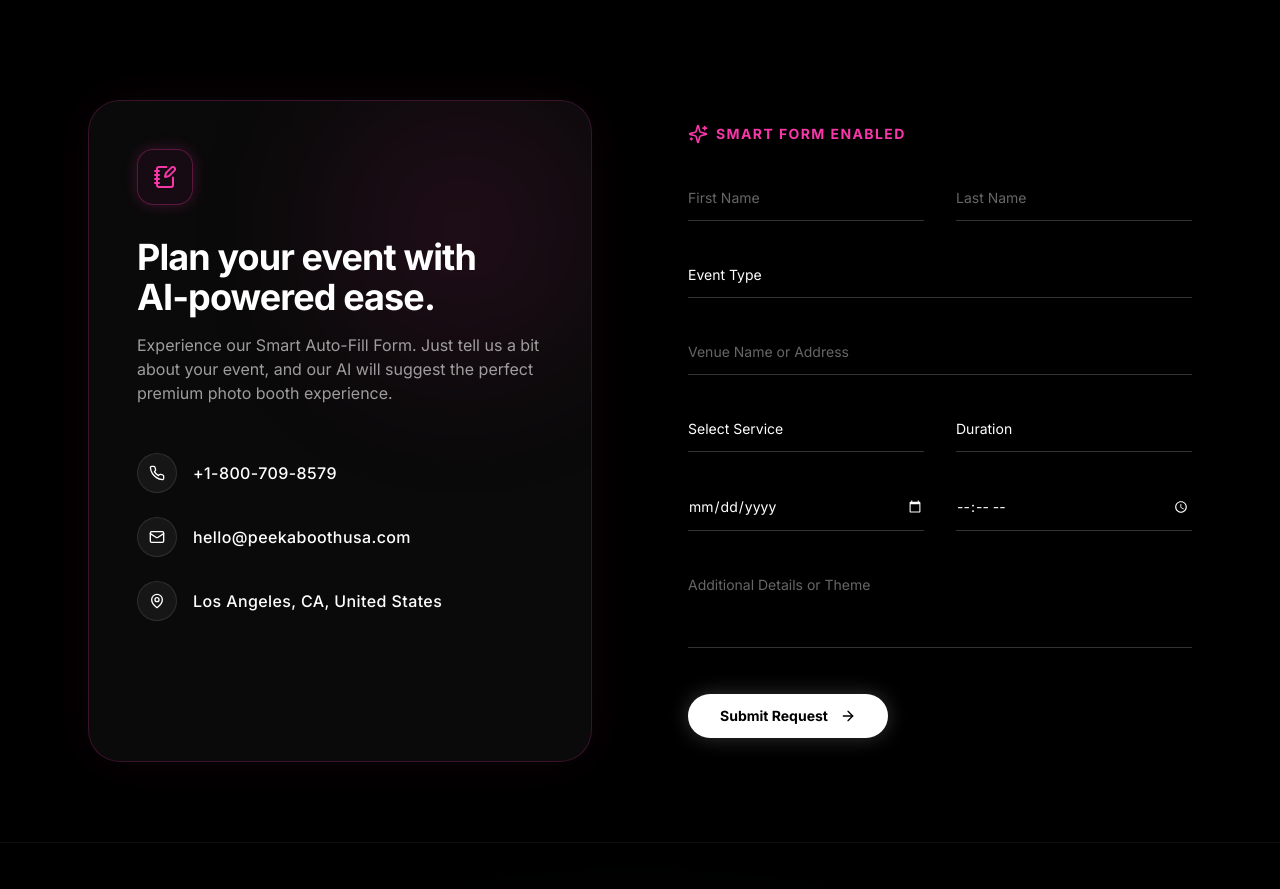
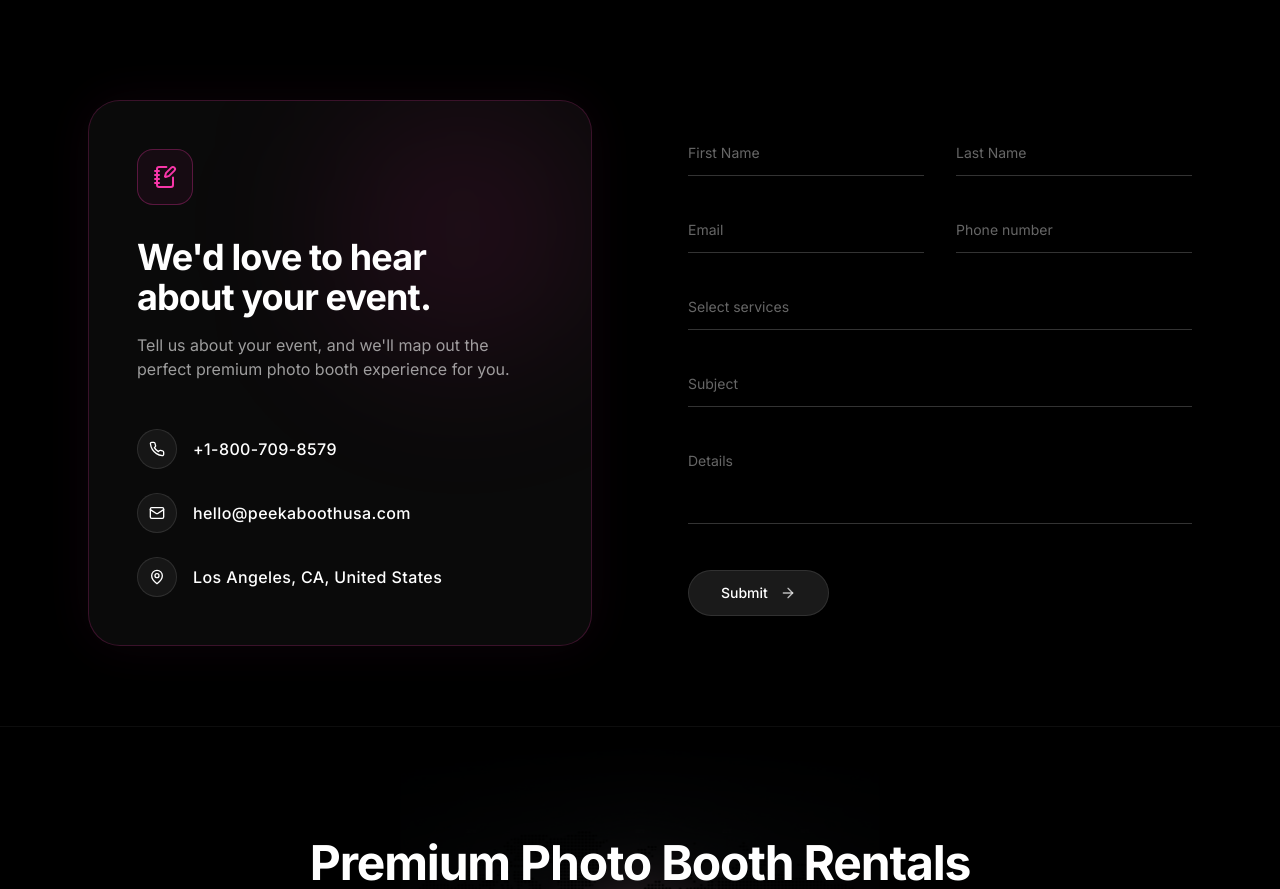
Before and after one commit to Sharmeen-Rauf/peekaboothusa, a Next.js app: page / in a window 1280 px wide. Shown: the part 7400-8289 px from the top of the page. Built offline with nearby package versions, Linux system fonts and the light colour scheme.

Commit message:
revert: restore simple contact form, remove ai features

```diff
--- a/components/sections/Contact.tsx
+++ b/components/sections/Contact.tsx
@@ -1,54 +1,9 @@
 "use client";
 
-import { useState, useEffect } from "react";
-import { motion, AnimatePresence } from "framer-motion";
-import { Phone, Mail, MapPin, ArrowRight, NotebookPen, Sparkles, DollarSign, Map, Clock } from "lucide-react";
+import { motion } from "framer-motion";
+import { Phone, Mail, MapPin, ArrowRight, NotebookPen } from "lucide-react";
 
 export default function Contact() {
-  const [eventType, setEventType] = useState("");
-  const [service, setService] = useState("");
-  const [duration, setDuration] = useState("");
-  const [venue, setVenue] = useState("");
-  const [time, setTime] = useState("");
-  const [details, setDetails] = useState("");
-
-  const [showWeddingAI, setShowWeddingAI] = useState(false);
-  const [showVenueSuggestions, setShowVenueSuggestions] = useState(false);
-  const [appliedAI, setAppliedAI] = useState(false);
-
-  // AI Logic for Wedding Auto-Suggest
-  useEffect(() => {
-    if (eventType === "wedding" && !appliedAI) {
-      setShowWeddingAI(true);
-    } else {
-      setShowWeddingAI(false);
-    }
-  }, [eventType, appliedAI]);
-
-  // AI Logic for Venue Auto-Complete
-  useEffect(() => {
-    if (venue.length > 2 && !venue.includes(",")) {
-      setShowVenueSuggestions(true);
-    } else {
-      setShowVenueSuggestions(false);
-    }
-  }, [venue]);
-
-  const applyWeddingAI = (e: React.MouseEvent) => {
-    e.preventDefault();
-    setService("magazine");
-    setDuration("3-4 hours");
-    setDetails("Theme: Romantic / Classic Elegance.");
-    setTime("18:00");
-    setShowWeddingAI(false);
-    setAppliedAI(true);
-  };
-
-  const selectVenue = (selectedVenue: string) => {
-    setVenue(selectedVenue);
-    setShowVenueSuggestions(false);
-  };
-
   return (
     <section id="contact" className="py-16 md:py-20 relative bg-black">
       <div className="container mx-auto px-6 max-w-6xl relative z-10">
@@ -66,16 +21,16 @@ export default function Contact() {
             <div className="absolute top-0 right-0 w-64 h-64 bg-brand-neon/10 rounded-full blur-[80px] pointer-events-none"></div>
 
             <div className="relative z-10">
-              <div className="w-14 h-14 rounded-2xl border border-brand-neon/30 flex items-center justify-center mb-8 bg-brand-neon/5 shadow-[0_0_15px_rgba(247,54,168,0.2)]">
+              <div className="w-14 h-14 rounded-2xl border border-brand-neon/30 flex items-center justify-center mb-8 bg-brand-neon/5">
                 <NotebookPen className="w-6 h-6 text-brand-neon" />
               </div>
 
               <h2 className="text-3xl md:text-4xl font-bold tracking-tight text-white mb-4 leading-[1.15]">
-                Plan your event with <br className="hidden sm:block" /> AI-powered ease.
+                We&apos;d love to hear <br className="hidden sm:block" /> about your event.
               </h2>
 
               <p className="text-white/60 text-sm md:text-base mb-12 max-w-md leading-relaxed">
-                Experience our Smart Auto-Fill Form. Just tell us a bit about your event, and our AI will suggest the perfect premium photo booth experience.
+                Tell us about your event, and we&apos;ll map out the perfect premium photo booth experience for you.
               </p>
 
               <div className="space-y-6">
@@ -103,7 +58,7 @@ export default function Contact() {
             </div>
           </motion.div>
 
-          {/* Right Column: Smart AI Form */}
+          {/* Right Column: Minimal Form */}
           <motion.div
             initial={{ opacity: 0, x: 30 }}
             whileInView={{ opacity: 1, x: 0 }}
@@ -111,190 +66,71 @@ export default function Contact() {
             transition={{ duration: 0.8, delay: 0.2 }}
             className="flex flex-col justify-center py-6"
           >
-            <div className="flex items-center gap-2 mb-8">
-              <Sparkles className="w-5 h-5 text-brand-neon" />
-              <span className="text-sm font-bold tracking-widest text-brand-neon uppercase">Smart Form Enabled</span>
-            </div>
-
             <form className="space-y-8">
               <div className="grid grid-cols-1 md:grid-cols-2 gap-8">
+                <div className="relative">
                   <input
                     type="text"
                     placeholder="First Name"
                     className="w-full bg-transparent border-b border-white/20 px-0 py-3 text-white placeholder-white/40 focus:outline-none focus:border-brand-neon transition-colors text-sm"
                   />
+                </div>
+                <div className="relative">
                   <input
                     type="text"
                     placeholder="Last Name"
                     className="w-full bg-transparent border-b border-white/20 px-0 py-3 text-white placeholder-white/40 focus:outline-none focus:border-brand-neon transition-colors text-sm"
                   />
                 </div>
+              </div>
 
-              {/* Event Type & Auto Suggest Trigger */}
+              <div className="grid grid-cols-1 md:grid-cols-2 gap-8">
                 <div className="relative">
-                <select
-                  value={eventType}
-                  onChange={(e) => setEventType(e.target.value)}
-                  className="w-full bg-transparent border-b border-white/20 px-0 py-3 text-white focus:outline-none focus:border-brand-neon transition-colors appearance-none cursor-pointer text-sm"
-                >
-                  <option value="" disabled hidden className="text-white/40">Event Type</option>
-                  <option value="wedding" className="bg-[#111] text-white">Wedding</option>
-                  <option value="corporate" className="bg-[#111] text-white">Corporate Gala</option>
-                  <option value="birthday" className="bg-[#111] text-white">Birthday Party</option>
+                  <input
+                    type="email"
+                    placeholder="Email"
+                    className="w-full bg-transparent border-b border-white/20 px-0 py-3 text-white placeholder-white/40 focus:outline-none focus:border-brand-neon transition-colors text-sm"
+                  />
+                </div>
+                <div className="relative">
+                  <input
+                    type="tel"
+                    placeholder="Phone number"
+                    className="w-full bg-transparent border-b border-white/20 px-0 py-3 text-white placeholder-white/40 focus:outline-none focus:border-brand-neon transition-colors text-sm"
+                  />
+                </div>
+              </div>
+
+              <div className="relative">
+                <select className="w-full bg-transparent border-b border-white/20 px-0 py-3 text-white/40 focus:text-white focus:outline-none focus:border-brand-neon transition-colors appearance-none cursor-pointer text-sm">
+                  <option value="" disabled selected hidden>Select services</option>
+                  <option value="glam" className="bg-[#111] text-white">The Glam Booth</option>
+                  <option value="360" className="bg-[#111] text-white">The 360 Experience</option>
+                  <option value="roamer" className="bg-[#111] text-white">The Digital Roamer</option>
+                  <option value="magazine" className="bg-[#111] text-white">Magazine Photo Booth Box</option>
                   <option value="other" className="bg-[#111] text-white">Other</option>
                 </select>
               </div>
 
-              {/* Smart AI Bubble (Wedding) */}
-              <AnimatePresence>
-                {showWeddingAI && (
-                  <motion.div
-                    initial={{ opacity: 0, height: 0, y: -10 }}
-                    animate={{ opacity: 1, height: "auto", y: 0 }}
-                    exit={{ opacity: 0, height: 0, scale: 0.95 }}
-                    className="overflow-hidden"
-                  >
-                    <div className="bg-brand-neon/10 border border-brand-neon/30 rounded-xl p-4 my-2 flex flex-col sm:flex-row gap-4 items-start sm:items-center justify-between shadow-[0_0_20px_rgba(247,54,168,0.15)] relative">
-                      <div className="flex gap-3">
-                        <Sparkles className="w-5 h-5 text-brand-neon shrink-0 mt-0.5" />
-                        <div className="text-sm">
-                          <span className="text-white font-bold block mb-1">AI Smart Suggestion</span>
-                          <span className="text-white/70 leading-relaxed">
-                            For premium weddings, we recommend the <strong className="text-white">Magazine Booth</strong> for <strong className="text-white">3-4 hours</strong> with a <strong className="text-white">Romantic theme</strong>.
-                          </span>
-                        </div>
-                      </div>
-                      <button
-                        onClick={applyWeddingAI}
-                        className="shrink-0 bg-brand-neon hover:bg-brand-glow text-white text-xs font-bold px-4 py-2.5 rounded-lg transition-colors flex items-center gap-2 shadow-[0_0_15px_rgba(247,54,168,0.4)]"
-                      >
-                        <Sparkles className="w-3 h-3" /> Auto-Fill
-                      </button>
-                    </div>
-                  </motion.div>
-                )}
-              </AnimatePresence>
-
-              {/* Budget Tip */}
-              <AnimatePresence>
-                {eventType === "wedding" && (
-                  <motion.div
-                    initial={{ opacity: 0 }}
-                    animate={{ opacity: 1 }}
-                    className="text-xs text-white/50 flex items-center gap-2 -mt-4 mb-4"
-                  >
-                    <DollarSign className="w-3 h-3 text-brand-neon" />
-                    <span className="italic">💡 AI Tip: Most luxury wedding bookings range between $300–$800.</span>
-                  </motion.div>
-                )}
-              </AnimatePresence>
-
-              {/* Venue & Location Detection */}
               <div className="relative">
                 <input
                   type="text"
-                  placeholder="Venue Name or Address"
-                  value={venue}
-                  onChange={(e) => setVenue(e.target.value)}
+                  placeholder="Subject"
                   className="w-full bg-transparent border-b border-white/20 px-0 py-3 text-white placeholder-white/40 focus:outline-none focus:border-brand-neon transition-colors text-sm"
                 />
-                <AnimatePresence>
-                  {showVenueSuggestions && (
-                    <motion.div
-                      initial={{ opacity: 0, y: 10 }}
-                      animate={{ opacity: 1, y: 0 }}
-                      exit={{ opacity: 0, y: -10 }}
-                      className="absolute top-full left-0 w-full mt-2 bg-[#111] border border-white/10 rounded-xl shadow-2xl overflow-hidden z-20"
-                    >
-                      <div className="px-4 py-2 bg-white/5 border-b border-white/5 text-xs text-brand-neon flex items-center gap-2 font-medium">
-                        <Map className="w-3 h-3" /> AI Location Suggestions
-                      </div>
-                      <ul className="max-h-48 overflow-y-auto">
-                        {[
-                          `${venue} Grand Hotel, Beverly Hills, CA`,
-                          `The ${venue} Plaza, Downtown LA`,
-                          `${venue} Country Club, Calabasas, CA`
-                        ].map((v, i) => (
-                          <li key={i}>
-                            <button
-                              type="button"
-                              onClick={() => selectVenue(v)}
-                              className="w-full text-left px-4 py-3 text-sm text-white/80 hover:bg-white/10 hover:text-white transition-colors border-b border-white/5 last:border-0"
-                            >
-                              {v}
-                            </button>
-                          </li>
-                        ))}
-                      </ul>
-                    </motion.div>
-                  )}
-                </AnimatePresence>
-              </div>
-
-              <div className="grid grid-cols-1 md:grid-cols-2 gap-8">
-                <select
-                  value={service}
-                  onChange={(e) => setService(e.target.value)}
-                  className="w-full bg-transparent border-b border-white/20 px-0 py-3 text-white focus:outline-none focus:border-brand-neon transition-colors appearance-none cursor-pointer text-sm"
-                >
-                  <option value="" disabled hidden>Select Service</option>
-                  <option value="glam" className="bg-[#111] text-white">The Glam Booth</option>
-                  <option value="360" className="bg-[#111] text-white">The 360 Experience</option>
-                  <option value="roamer" className="bg-[#111] text-white">The Digital Roamer</option>
-                  <option value="magazine" className="bg-[#111] text-white">Magazine Photo Booth Box</option>
-                </select>
-
-                <select
-                  value={duration}
-                  onChange={(e) => setDuration(e.target.value)}
-                  className="w-full bg-transparent border-b border-white/20 px-0 py-3 text-white focus:outline-none focus:border-brand-neon transition-colors appearance-none cursor-pointer text-sm"
-                >
-                  <option value="" disabled hidden>Duration</option>
-                  <option value="2 hours" className="bg-[#111] text-white">2 Hours</option>
-                  <option value="3-4 hours" className="bg-[#111] text-white">3-4 Hours</option>
-                  <option value="5+ hours" className="bg-[#111] text-white">5+ Hours</option>
-                </select>
-              </div>
-
-              <div className="grid grid-cols-1 md:grid-cols-2 gap-8 relative">
-                <input
-                  type="date"
-                  className="w-full bg-transparent border-b border-white/20 px-0 py-3 text-white placeholder-white/40 focus:outline-none focus:border-brand-neon transition-colors text-sm [color-scheme:dark]"
-                />
-                <div className="relative">
-                  <input
-                    type="time"
-                    value={time}
-                    onChange={(e) => setTime(e.target.value)}
-                    className={`w-full bg-transparent border-b border-white/20 px-0 py-3 placeholder-white/40 focus:outline-none focus:border-brand-neon transition-colors text-sm [color-scheme:dark] ${appliedAI ? "text-brand-neon font-bold" : "text-white"}`}
-                  />
-                  <AnimatePresence>
-                    {eventType === "wedding" && !time && (
-                      <motion.div
-                        initial={{ opacity: 0 }}
-                        animate={{ opacity: 1 }}
-                        className="absolute -top-5 left-0 text-[10px] text-brand-neon flex items-center gap-1"
-                      >
-                        <Clock className="w-3 h-3" /> Evening typical (6 PM - 10 PM)
-                      </motion.div>
-                    )}
-                  </AnimatePresence>
-                </div>
               </div>
 
               <div className="relative">
                 <textarea
                   rows={3}
-                  placeholder="Additional Details or Theme"
-                  value={details}
-                  onChange={(e) => setDetails(e.target.value)}
-                  className={`w-full bg-transparent border-b border-white/20 px-0 py-3 placeholder-white/40 focus:outline-none focus:border-brand-neon transition-colors resize-none text-sm ${appliedAI ? "text-brand-neon" : "text-white"}`}
+                  placeholder="Details"
+                  className="w-full bg-transparent border-b border-white/20 px-0 py-3 text-white placeholder-white/40 focus:outline-none focus:border-brand-neon transition-colors resize-none text-sm"
                 ></textarea>
               </div>
 
               <div className="pt-2">
-                <button type="submit" className="inline-flex items-center gap-2 bg-white hover:bg-gray-200 text-black px-8 py-3 rounded-full text-sm font-bold transition-all shadow-[0_0_20px_rgba(255,255,255,0.2)] hover:shadow-[0_0_30px_rgba(255,255,255,0.4)] group">
-                  Submit Request <ArrowRight className="w-4 h-4 ml-1 group-hover:translate-x-1 transition-transform" />
+                <button type="submit" className="inline-flex items-center gap-2 bg-[#1a1a1a] hover:bg-[#2a2a2a] border border-white/10 px-8 py-3 rounded-full text-white text-sm font-medium transition-colors shadow-lg group">
+                  Submit <ArrowRight className="w-4 h-4 ml-1 group-hover:translate-x-1 transition-transform text-white/70" />
                 </button>
               </div>
             </form>
```
Lines whose indentation alone changed are shown as unchanged.
